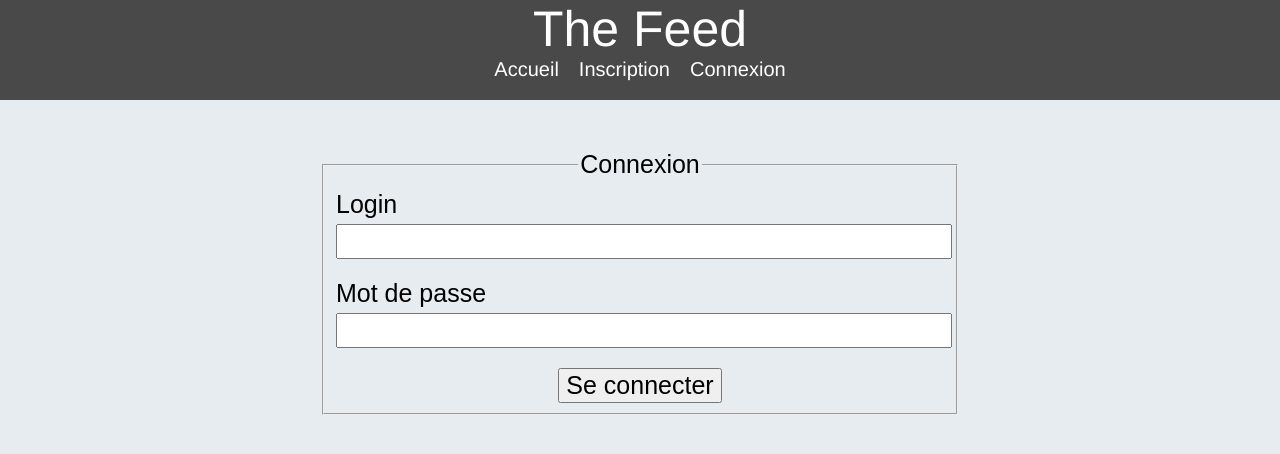
After one commit to Doruo/TheFeed, a Symfony app: template templates/utilisateur/connexion.html.twig in a window 1280 px wide. The commit adds this page. Shown: the top 454 px of the page. Run offline with Twig, Linux system fonts and the light colour scheme; the template is opened without the code that fills it, so the values that code supplies are empty; some libraries are stand-ins or nearby versions.

Commit message:
feat: start connexion

```diff
--- a/templates/base.html.twig
+++ b/templates/base.html.twig
@@ -12,6 +12,7 @@
         <nav>
             <a href="{{ path("feed") }}">Accueil</a>
             <a href="{{ path("inscription") }}">Inscription</a>
+            <a href="{{ path("connexion") }}">Connexion</a>
         </nav>
     </div>
 </header>
--- /dev/null
+++ b/templates/utilisateur/connexion.html.twig
@@ -0,0 +1,19 @@
+{% extends "base.html.twig" %}
+
+{% block page_content %}
+<form action="...A compléter..." method="post" class="basic-form center">
+         <fieldset>
+             <legend>Connexion</legend>
+             <div class="access-container">
+                 <label for="login">Login</label>
+                 <input id="login" type="text" name="...A compléter..." required/>
+             </div>
+             <div class="access-container">
+                 <label for="password">Mot de passe</label>
+                 <input id="password" type="password" name="...A compléter..." required/>
+             </div>
+             <button type="submit" class="basic-form-submit">Se connecter</button>
+         </fieldset>
+         <!-- A compléter : champ caché contenant le jeton CSRF -->
+</form>
+{% endblock %}
```
Also changed, not shown: src/Controller/UtilisateurController.php (+7 -0 lines).
